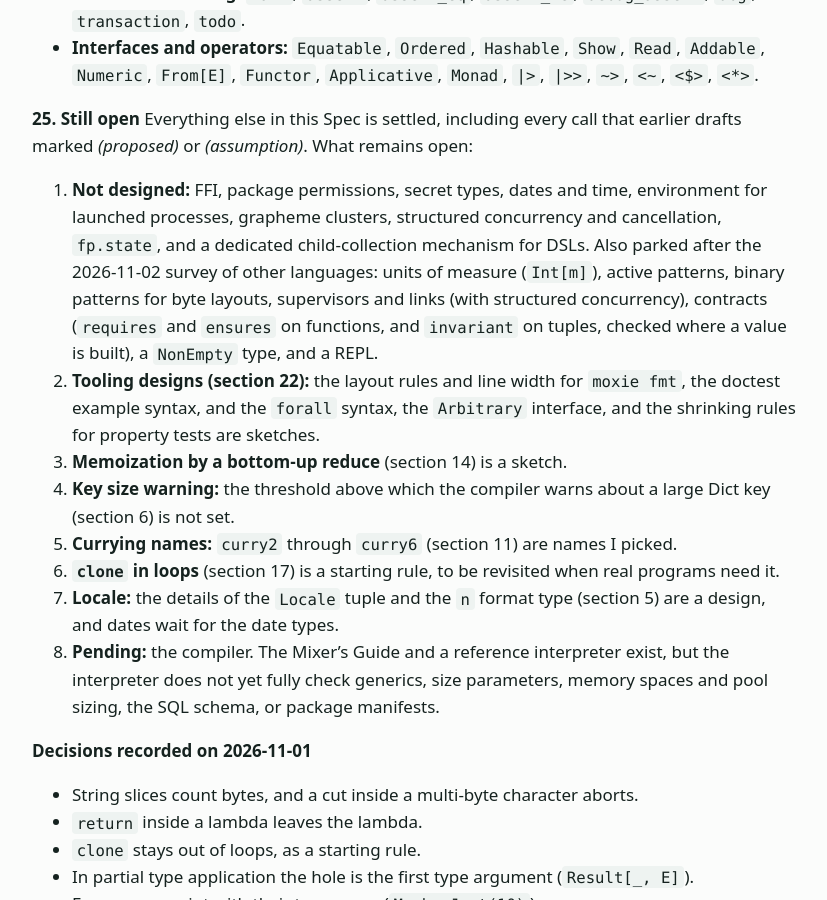
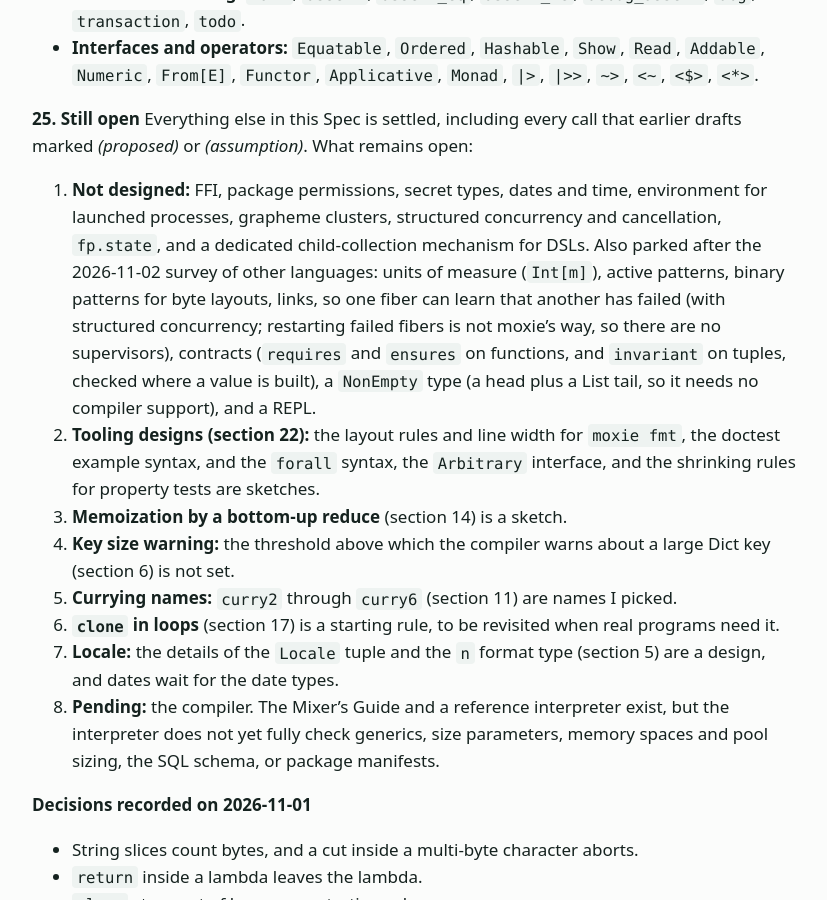
Before and after one commit to slconverse1/moxie, a Jekyll site: the page built from docs/spec.md, in a window 1280 px wide and 900 px high, scrolled down 44822 px. Shown: the whole window, without its empty margins (224-1051 px from the left). Built offline with Jekyll 4.4.1, drawn with Linux system fonts in a browser that asks for light colours.

Commit message:
Spec: no supervisors; NonEmpty as head plus tail
Co-Authored-By: Claude Sonnet 5.5 <noreply@anthropic.com>
Claude-Session: https://claude.ai/code/session_01XCzUchPRZuBnrDtgjNTTye

```diff
--- a/docs/spec.md
+++ b/docs/spec.md
@@ -560,7 +560,7 @@ Signatures only, grouped. Names with an asterisk are planned.
 
 **25. Still open**
 Everything else in this Spec is settled, including every call that earlier drafts marked *(proposed)* or *(assumption)*. What remains open:
-1. **Not designed:** FFI, package permissions, secret types, dates and time, environment for launched processes, grapheme clusters, structured concurrency and cancellation, `fp.state`, and a dedicated child-collection mechanism for DSLs. Also parked after the 2026-11-02 survey of other languages: units of measure (`Int[m]`), active patterns, binary patterns for byte layouts, supervisors and links (with structured concurrency), contracts (`requires` and `ensures` on functions, and `invariant` on tuples, checked where a value is built), a `NonEmpty` type, and a REPL.
+1. **Not designed:** FFI, package permissions, secret types, dates and time, environment for launched processes, grapheme clusters, structured concurrency and cancellation, `fp.state`, and a dedicated child-collection mechanism for DSLs. Also parked after the 2026-11-02 survey of other languages: units of measure (`Int[m]`), active patterns, binary patterns for byte layouts, links, so one fiber can learn that another has failed (with structured concurrency; restarting failed fibers is not moxie's way, so there are no supervisors), contracts (`requires` and `ensures` on functions, and `invariant` on tuples, checked where a value is built), a `NonEmpty` type (a head plus a List tail, so it needs no compiler support), and a REPL.
 2. **Tooling designs (section 22):** the layout rules and line width for `moxie fmt`, the doctest example syntax, and the `forall` syntax, the `Arbitrary` interface, and the shrinking rules for property tests are sketches.
 3. **Memoization by a bottom-up reduce** (section 14) is a sketch.
 4. **Key size warning:** the threshold above which the compiler warns about a large Dict key (section 6) is not set.
```
Also changed, not shown: docs/gc/spec.md (+1 -1 lines).
